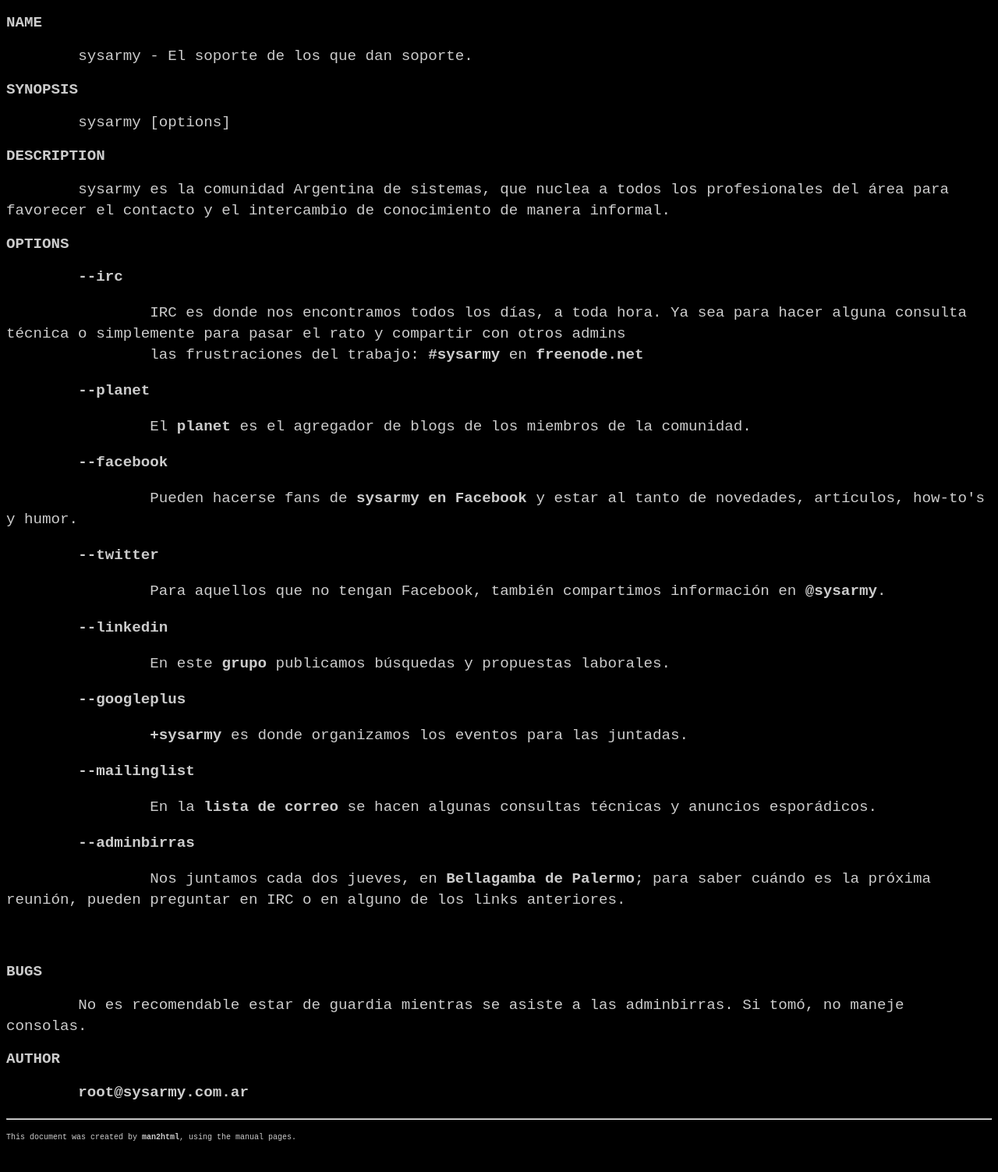
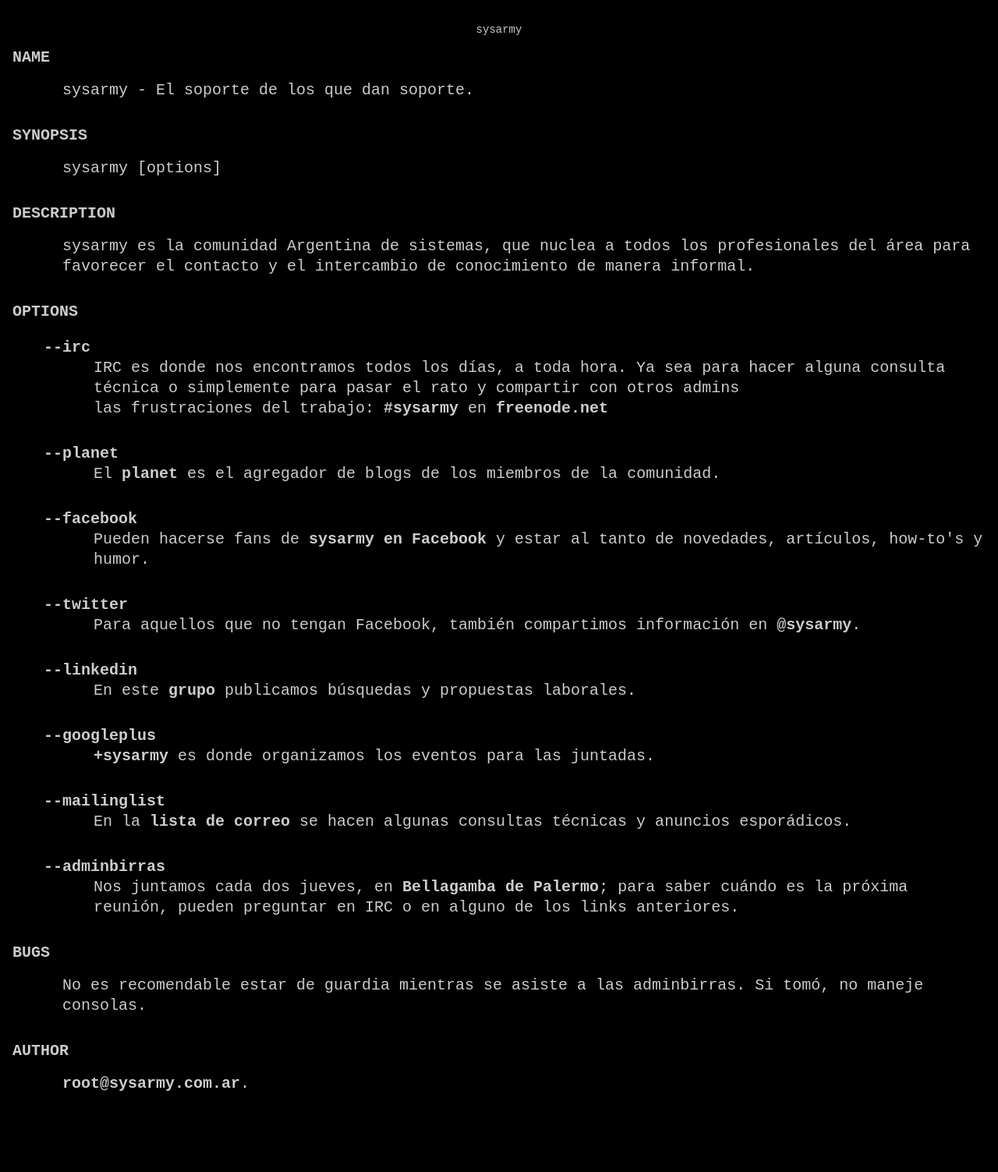
Before and after one commit to sysarmy/sysarmy.github.io, a PHP site: page /index.html in a window 1280 px wide. Shown: the whole page at 78% size. After the commit the page ends 1451 px from the top, so only its background shows below. Run offline with PHP 8.4, Linux system fonts and the light colour scheme.

Commit message:
Simplified main html and css.

```diff
--- a/index.html
+++ b/index.html
@@ -1,11 +1,15 @@
-<!DOCTYPE html PUBLIC "-//W3C//DTD XHTML 1.0 Transitional//EN" "http://www.w3.org/TR/xhtml1/DTD/xhtml1-transitional.dtd">
+<!DOCTYPE html>
+<html lang="en">
 
-
-<HTML><HEAD><TITLE>sysarmy - El soporte de los que dan soporte</TITLE>
+<head>
+  <meta charset="UTF-8">
+  <meta name="viewport" content="width=device-width, initial-scale=1.0">
+  <meta http-equiv="X-UA-Compatible" content="ie=edge">
+  <title>sysarmy - El soporte de los que dan soporte</title>
   <link rel="shortcut icon" href="favicon.png" />
-		<meta name='keywords' content='sysadmin, administrador de sistemas, linux, unix, solaris, freebsd, openbsd, aix, hp-ux, system administrator' />
+  <meta name='keywords'
+    content='sysadmin, administrador de sistemas, linux, unix, solaris, freebsd, openbsd, aix, hp-ux, system administrator' />
   <meta name='description' content='sysarmy - Comunidad argentina de administradores de sistemas.' />
-
   <!--[if IE 6]>
     <html id="ie6" dir="ltr" lang="es-ES" xmlns:fb="http://www.facebook.com/2008/fbml" xmlns:og="http://ogp.me/ns" xmlns:fb="http://ogp.me/ns/fb">
     <![endif]-->
@@ -25,82 +29,110 @@
   <meta property="og:title" content="sysarmy - El soporte de los que dan soporte" />
   <meta property="og:type" content="website" />
   <meta property="og:url" content="http://www.sysarmy.com.ar" />
-		<link rel="stylesheet" type="text/css" href="styles.css" />
+  <link rel="stylesheet" type="text/css" href="/styles.css" />
 
-
-</HEAD><BODY>
   <script type="text/javascript">
-
     var _gaq = _gaq || [];
     _gaq.push(['_setAccount', 'UA-36359098-1']);
     _gaq.push(['_trackPageview']);
 
-		(function() {
+    (function () {
       var ga = document.createElement('script'); ga.type = 'text/javascript'; ga.async = true;
       ga.src = ('https:' == document.location.protocol ? 'https://ssl' : 'http://www') + '.google-analytics.com/ga.js';
       var s = document.getElementsByTagName('script')[0]; s.parentNode.insertBefore(ga, s);
     })();
+    document.addEventListener('touchstart', onTouchStart, { passive: true });
   </script>
-<H2>NAME</H2>
+</head>
 
-<TT>&nbsp;&nbsp;&nbsp;&nbsp;&nbsp;&nbsp;&nbsp;&nbsp;</TT>sysarmy - El soporte de los que dan soporte.
-<A NAME="lbAC">&nbsp;</A>
-<H2>SYNOPSIS</H2>
+<body>
 
-<TT>&nbsp;&nbsp;&nbsp;&nbsp;&nbsp;&nbsp;&nbsp;&nbsp;</TT>sysarmy [options]
-<A NAME="lbAD">&nbsp;</A>
-<H2>DESCRIPTION</H2>
+  <h1>sysarmy</h1>
 
-<TT>&nbsp;&nbsp;&nbsp;&nbsp;&nbsp;&nbsp;&nbsp;&nbsp;</TT>sysarmy es la comunidad Argentina de sistemas, que nuclea a todos los profesionales del &aacute;rea para favorecer el contacto y el intercambio de conocimiento de manera informal.
-<A NAME="lbAE">&nbsp;</A>
-<H2>OPTIONS</H2>
+  <section>
+    <h2>NAME</h2>
+    <p>sysarmy - El soporte de los que dan soporte.</p>
+  </section>
 
-<TT>&nbsp;&nbsp;&nbsp;&nbsp;&nbsp;&nbsp;&nbsp;&nbsp;</TT><a href="http://webchat.freenode.net/?channels=#sysarmy" target="_blank">--irc</a><BR>
-<P>
-<TT>&nbsp;&nbsp;&nbsp;&nbsp;&nbsp;&nbsp;&nbsp;&nbsp;</TT><TT>&nbsp;&nbsp;&nbsp;&nbsp;&nbsp;&nbsp;&nbsp;&nbsp;</TT>IRC es donde nos encontramos todos los d&iacute;as, a toda hora. Ya sea para hacer alguna consulta t&eacute;cnica o simplemente para pasar el rato y compartir con otros admins<BR>
-<TT>&nbsp;&nbsp;&nbsp;&nbsp;&nbsp;&nbsp;&nbsp;&nbsp;</TT><TT>&nbsp;&nbsp;&nbsp;&nbsp;&nbsp;&nbsp;&nbsp;&nbsp;</TT>las frustraciones del trabajo: <strong>#sysarmy</strong> en <strong><a href="http://webchat.freenode.net/?channels=#sysarmy" target="_blank">freenode.net</a></strong><BR>
-<P>
-<TT>&nbsp;&nbsp;&nbsp;&nbsp;&nbsp;&nbsp;&nbsp;&nbsp;</TT><a href="http://planet.sysarmy.com.ar" target="_blank">--planet</a><BR>
-<P>
-<TT>&nbsp;&nbsp;&nbsp;&nbsp;&nbsp;&nbsp;&nbsp;&nbsp;</TT><TT>&nbsp;&nbsp;&nbsp;&nbsp;&nbsp;&nbsp;&nbsp;&nbsp;</TT>El <a href="http://planet.sysarmy.com.ar" target="_blank">planet</a> es el agregador de blogs de los miembros de la comunidad.<BR>
-<P>
-<TT>&nbsp;&nbsp;&nbsp;&nbsp;&nbsp;&nbsp;&nbsp;&nbsp;</TT><a href="http://www.facebook.com/adminfest" target="_blank">--facebook</a><BR>
-<P>
-<TT>&nbsp;&nbsp;&nbsp;&nbsp;&nbsp;&nbsp;&nbsp;&nbsp;</TT><TT>&nbsp;&nbsp;&nbsp;&nbsp;&nbsp;&nbsp;&nbsp;&nbsp;</TT>Pueden hacerse fans de <a href="https://www.facebook.com/adminfest" target="_blank">sysarmy en Facebook</a> y estar al tanto de novedades, art&iacute;culos, how-to's y humor.<BR>
-<P>
-<TT>&nbsp;&nbsp;&nbsp;&nbsp;&nbsp;&nbsp;&nbsp;&nbsp;</TT><a href="http://twitter.com/sysarmy" target="_blank">--twitter</a><BR>
-<P>
-<TT>&nbsp;&nbsp;&nbsp;&nbsp;&nbsp;&nbsp;&nbsp;&nbsp;</TT><TT>&nbsp;&nbsp;&nbsp;&nbsp;&nbsp;&nbsp;&nbsp;&nbsp;</TT>Para aquellos que no tengan Facebook, tambi&eacute;n compartimos informaci&oacute;n en <a href="https://twitter.com/sysarmy" target="_blank">@sysarmy</a>.<BR>
-<P>
-<TT>&nbsp;&nbsp;&nbsp;&nbsp;&nbsp;&nbsp;&nbsp;&nbsp;</TT><a href="http://www.linkedin.com/groups?gid=4736196" taget="_blank">--linkedin</a><BR>
-<P>
-<TT>&nbsp;&nbsp;&nbsp;&nbsp;&nbsp;&nbsp;&nbsp;&nbsp;</TT><TT>&nbsp;&nbsp;&nbsp;&nbsp;&nbsp;&nbsp;&nbsp;&nbsp;</TT>En este <a href="http://www.linkedin.com/groups?gid=4736196" taget="_blank">grupo</a> publicamos b&uacute;squedas y propuestas laborales.<BR>
-<P>
-<TT>&nbsp;&nbsp;&nbsp;&nbsp;&nbsp;&nbsp;&nbsp;&nbsp;</TT><a href="https://plus.google.com/103305001192885391568" target="_blank" rel="publisher">--googleplus</a><BR>
-<P>
-<TT>&nbsp;&nbsp;&nbsp;&nbsp;&nbsp;&nbsp;&nbsp;&nbsp;</TT><TT>&nbsp;&nbsp;&nbsp;&nbsp;&nbsp;&nbsp;&nbsp;&nbsp;</TT><a href="https://plus.google.com/103305001192885391568" rel="publisher" target="_blank">+sysarmy</a> es donde organizamos los eventos para las juntadas.<BR>
-<P>
-<TT>&nbsp;&nbsp;&nbsp;&nbsp;&nbsp;&nbsp;&nbsp;&nbsp;</TT><a href="http://listas.usla.org.ar/cgi-bin/mailman/listinfo/sysarmy" target="_blank">--mailinglist</a><BR>
-<P>
-<TT>&nbsp;&nbsp;&nbsp;&nbsp;&nbsp;&nbsp;&nbsp;&nbsp;</TT><TT>&nbsp;&nbsp;&nbsp;&nbsp;&nbsp;&nbsp;&nbsp;&nbsp;</TT>En la <a href="http://listas.usla.org.ar/cgi-bin/mailman/listinfo/sysarmy" target="_blank">lista de correo</a> se hacen algunas consultas t&eacute;cnicas y anuncios espor&aacute;dicos.<BR>
-<P>
-<TT>&nbsp;&nbsp;&nbsp;&nbsp;&nbsp;&nbsp;&nbsp;&nbsp;</TT><B>--adminbirras</B><BR>
-<P>
-<TT>&nbsp;&nbsp;&nbsp;&nbsp;&nbsp;&nbsp;&nbsp;&nbsp;</TT><TT>&nbsp;&nbsp;&nbsp;&nbsp;&nbsp;&nbsp;&nbsp;&nbsp;</TT>Nos juntamos cada dos jueves, en <a href="https://www.google.com.ar/maps/place/Bellagamba/@-34.592519,-58.431984,15z/data=!4m2!3m1!1s0x0:0x59f716d5e6ff5e6" target="_blank">Bellagamba de Palermo</a>; para saber cu&aacute;ndo es la pr&oacute;xima reuni&oacute;n, pueden preguntar en IRC o en alguno de los links anteriores.<BR>
-<P>
-<A NAME="lbAF">&nbsp;</A>
-<H2>BUGS</H2>
+  <section>
+    <h2>SYNOPSIS</h2>
+    <p>sysarmy [options]</p>
+  </section>
 
-<TT>&nbsp;&nbsp;&nbsp;&nbsp;&nbsp;&nbsp;&nbsp;&nbsp;</TT>No es recomendable estar de guardia mientras se asiste a las adminbirras. Si tom&oacute;, no maneje consolas.
-<A NAME="lbAG">&nbsp;</A>
-<H2>AUTHOR</H2>
+  <section>
+    <h2>DESCRIPTION</h2>
+    <p>sysarmy es la comunidad Argentina de sistemas, que nuclea a todos los profesionales del &aacute;rea para
+      favorecer el contacto y el intercambio de conocimiento de manera informal.</p>
+  </section>
 
-<TT>&nbsp;&nbsp;&nbsp;&nbsp;&nbsp;&nbsp;&nbsp;&nbsp;</TT><A HREF="mailto:root@sysarmy.com.ar">root@sysarmy.com.ar</A>
-<P>
+  <section>
+    <h2>OPTIONS</h2>
 
-<HR>
-<font size=-2>This document was created by
-<A HREF="http://www.nongnu.org/man2html/" target="_blank">man2html</A>,
-using the manual pages.<BR></font>
-</BODY>
-</HTML>
+    <ul>
+      <li>
+        <a href="http://webchat.freenode.net/?channels=#sysarmy" target="_blank" rel="noreferrer">--irc</a>
+        <p>IRC es donde nos encontramos todos los d&iacute;as, a toda hora. Ya sea para hacer alguna consulta
+          t&eacute;cnica o simplemente para pasar el rato y compartir con otros admins</p>
+        <p>las frustraciones del trabajo: <b>#sysarmy</b> en <a href="http://webchat.freenode.net/?channels=#sysarmy"
+            target="_blank" rel="noreferrer">freenode.net</a></p>
+      </li>
+      <li>
+        <a href="http://planet.sysarmy.com.ar" target="_blank" rel="noreferrer">--planet</a>
+        <p>El <a href="http://planet.sysarmy.com.ar" target="_blank" rel="noreferrer">planet</a> es el agregador de
+          blogs de los miembros
+          de la comunidad.</p>
+      </li>
+      <li>
+        <a href="https://www.facebook.com/adminfest" target="_blank" rel="noreferrer">--facebook</a>
+        <p>Pueden hacerse fans de <a href="https://www.facebook.com/adminfest" target="_blank" rel="noreferrer">sysarmy
+            en Facebook</a> y
+          estar al tanto de novedades, art&iacute;culos, how-to's y humor.</p>
+      </li>
+      <li>
+        <a href="https://twitter.com/sysarmy" target="_blank" rel="noreferrer">--twitter</a>
+        <p>Para aquellos que no tengan Facebook, tambi&eacute;n compartimos informaci&oacute;n en <a
+            href="https://twitter.com/sysarmy" target="_blank" rel="noreferrer">@sysarmy</a>.</p>
+      </li>
+      <li>
+        <a href="http://www.linkedin.com/groups?gid=4736196" target="_blank" rel="noreferrer">--linkedin</a>
+        <p>En este <a href="http://www.linkedin.com/groups?gid=4736196" taget="_blank">grupo</a> publicamos
+          b&uacute;squedas y propuestas laborales.</p>
+      </li>
+      <li>
+        <a href="https://plus.google.com/103305001192885391568" target="_blank" rel="noreferrer">--googleplus</a>
+        <p><a href="https://plus.google.com/103305001192885391568" rel="publisher" target="_blank"
+            rel="noreferrer">+sysarmy</a> es donde
+          organizamos los eventos para las juntadas.</p>
+      </li>
+      <li>
+        <a href="http://listas.usla.org.ar/cgi-bin/mailman/listinfo/sysarmy" target="_blank"
+          rel="noreferrer">--mailinglist</a>
+        <p>En la <a href="http://listas.usla.org.ar/cgi-bin/mailman/listinfo/sysarmy" target="_blank"
+            rel="noreferrer">lista de
+            correo</a> se hacen algunas consultas t&eacute;cnicas y anuncios espor&aacute;dicos.</p>
+      </li>
+      <li>
+        <a href="http://listas.usla.org.ar/cgi-bin/mailman/listinfo/sysarmy" target="_blank"
+          rel="noreferrer">--adminbirras</a>
+        <p>Nos juntamos cada dos jueves, en <a
+            href="https://www.google.com.ar/maps/place/Bellagamba/@-34.592519,-58.431984,15z/data=!4m2!3m1!1s0x0:0x59f716d5e6ff5e6"
+            target="_blank" rel="noreferrer">Bellagamba de Palermo</a>; para saber cu&aacute;ndo es la pr&oacute;xima
+          reuni&oacute;n,
+          pueden preguntar en IRC o en alguno de los links anteriores.</p>
+      </li>
+    </ul>
+  </section>
+
+  <section>
+    <h2>BUGS</h2>
+    <p>No es recomendable estar de guardia mientras se asiste a las adminbirras. Si tom&oacute;, no maneje consolas.</p>
+  </section>
+
+  <section>
+    <h2>AUTHOR</h2>
+    <p><a href="mailto:root@sysarmy.com.ar">root@sysarmy.com.ar</a>.</p>
+  </section>
+
+</body>
+
+</html>
--- a/styles.css
+++ b/styles.css
@@ -1,10 +1,15 @@
-html { font-size:100%; }
+html {
+  background-color: #000;
+  color: #ccc;
+  margin: 0;
+  font-family: "Courier New", Courier, monospace;
+  font-size: 20px;
+  line-height: 26px;
+}
 
 body {
-  background-color: #000;
-  color: #ccc;
-  font-family: "Courier New", Courier, monospace;
-  line-height:1.4em;
+  margin: 0;
+  padding: 16px;
 }
 
 a, a.visited, a.active {
@@ -13,33 +18,31 @@
   text-decoration: none;
 }
 
-/* Size specific */
-
-@media (max-width: 640px)
-{
-body,h2 {font-size:1.2rem;}
-code {padding-left:2em;}
-blockquote {padding-left:1.5em;}
+h1 {
+  text-align: center;
+  font-size: 14px;
+  font-weight: normal;
 }
 
-@media (min-width: 641px)
-{
-body,h2 {font-size:1.3rem;}
-code {padding-left:2.8em;}
-blockquote {padding-left:3.5em;}
+section {
+  margin-bottom: 32px;
 }
 
-@media (min-width:960px)
-{
-body,h2 {font-size:1.4rem;}
-code {padding-left:3.5em;}
-blockquote {padding-left:4.5em;}
+section > h2 {
+  margin: 0;
+  margin-bottom: 16px;
+  font-size: 1rem;
 }
 
-@media (min-width:1100px)
-{
-body,h2 {font-size:1.2rem;}
-code {padding-left:4em;}
-blockquote {padding-left:6em;}
+section p {
+  padding-left: 64px;
+  margin: 0;
+}
 
+section > ul {
+  list-style: none;
 }
+
+section li {
+  margin-bottom: 32px;
+}
```
Lines whose indentation alone changed are shown as unchanged.
